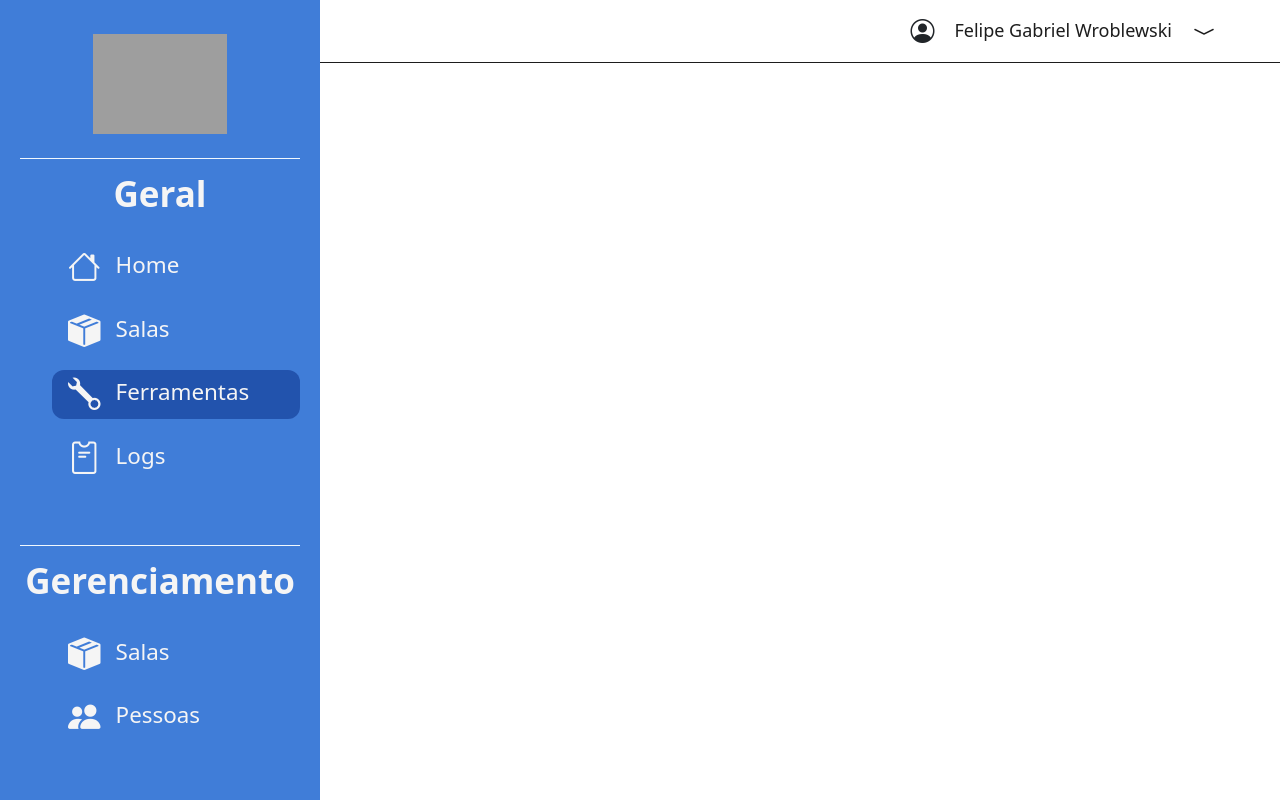
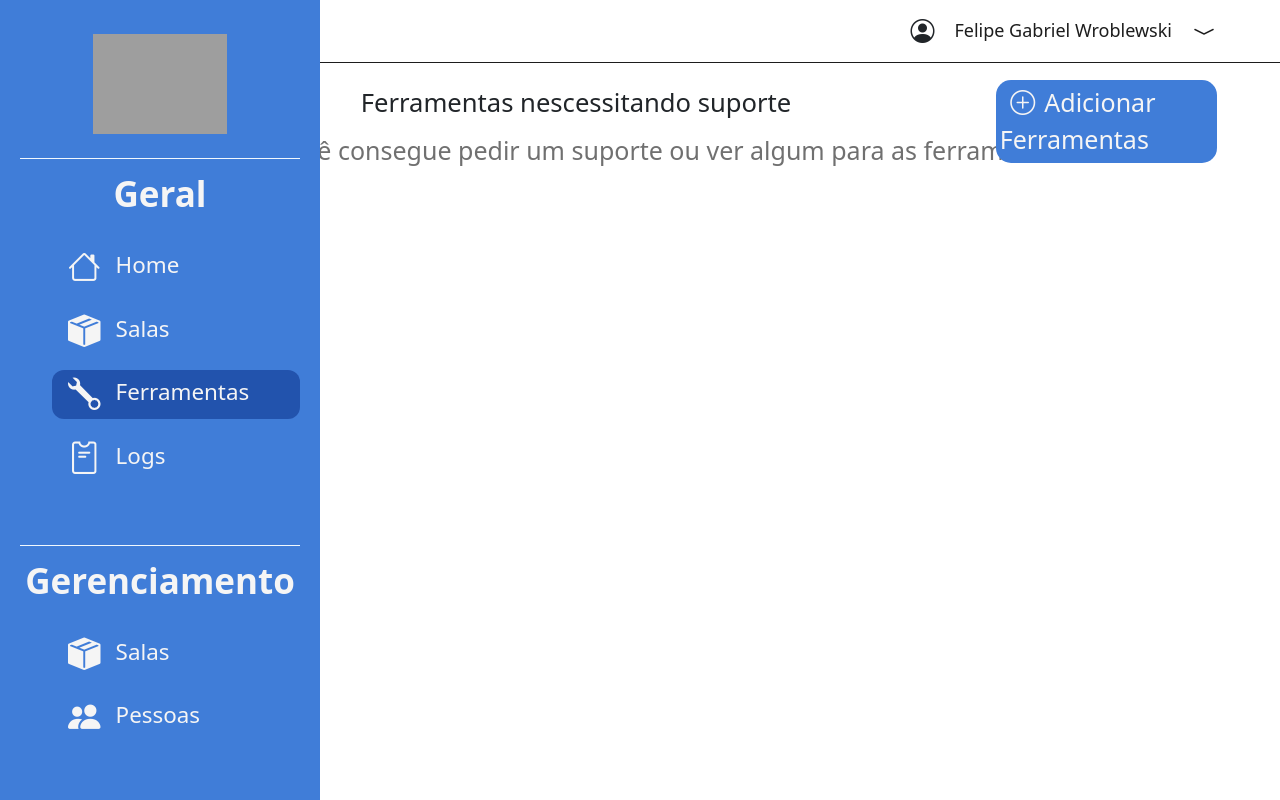
Before and after one commit to GustavoKobielski/Projeto-Final-Senai, a Flask app: page /ferramentas/ in a window 1280 px wide. Run offline with Flask 3, Linux system fonts and the light colour scheme; a user stored in the database is signed in; grey boxes are pictures that could not be loaded.

Commit message:
criando o botao de adicionar ferramenta

```diff
--- a/app/models.py
+++ b/app/models.py
@@ -17,13 +17,13 @@ class User(db.Model, UserMixin):
     def puxar_nome(self):
         return self.nome
 
+
 class Salas(db.Model):
     id_salas = db.Column(db.Integer, primary_key=True)
     nome_sala = db.Column(db.String, nullable=False, default="Sala Indigente")
     capacidade_armario = db.Column(db.Integer, nullable=False, default=0)
     foto_sala = db.Column(db.String, nullable=True)
 
-    armarios = db.relationship('Armario', backref='sala', lazy=True)
 
     def contar_salas():
         return Salas.query.count()
@@ -34,23 +34,15 @@ class Armario(db.Model):
     capacidade_ferramentas = db.Column(db.Integer, nullable=False, default=0)
     foto_armario = db.Column(db.String, nullable=True)
 
-    sala_id = db.Column(db.Integer, db.ForeignKey('salas.id_salas'), nullable=False)
-
-    ferramentas = db.relationship('Ferramentas', backref='armario', lazy=True)
 
     def contar_armarios():
         return Armario.query.count()
-
-    def obter_armarios(self):
-        return Armario.query.filter_by(sala_id=self.id_salas).all()
 
 class Ferramentas(db.Model):
     id_ferramentas = db.Column(db.Integer, primary_key=True)
     nome_ferramenta = db.Column(db.String, nullable=False)
     total_ferramenta = db.Column(db.Integer, nullable=False, default=0)
     foto_ferramenta = db.Column(db.String, nullable=True)
-
-    armario_id = db.Column(db.Integer, db.ForeignKey('armario.id_armario'), nullable=False)
 
     def contar_ferramentas():
         return Ferramentas.query.count()
@@ -64,7 +56,6 @@ class FerramentasSuporte(db.Model):
     ocorrido_ferramenta_sup = db.Column(db.String, nullable=False)
     foto_ferramenta_sup = db.Column(db.String, nullable=True)
 
-    ferramenta_id = db.Column(db.Integer, db.ForeignKey('ferramentas.id_ferramentas'), nullable=False)
 
     def contar_ferramentas_sup():
         return FerramentasSuporte.query.count()
--- a/app/templates/defeitoFerramentas.html
+++ b/app/templates/defeitoFerramentas.html
@@ -3,6 +3,66 @@
 {% block content %}
 {% include 'navbar.html' %}
 
-<h1>ferramentas</h1>
+<style>
+    .tituloDf {
+        display: flex;
+        justify-content:  center;
+        margin-top: 2%;
+        margin-right: 10%;
+        font-size: 2vw;
+    }
 
+    .txtDf {
+        display: flex;
+        justify-content:  center;
+        margin-top: 1%;
+        margin-left: 1%;
+        font-size: 25px;
+        color: #0000008f;
+    }
+
+    .botaoDF {
+        margin-left: 77.8%;
+        top: 10%;
+        background-color: #407DD8 ;
+        border-radius: 15px;
+        width: 17.3%;
+        padding: 0.3%;
+        position: absolute;
+    }
+
+    .botaoDF:hover {
+        cursor: pointer;
+    }
+
+    .txt-df {
+        font-size: 25px;
+        text-align: center;
+        justify-items: center;
+
+    }
+
+    .iconDF > i {
+        font-size: 25px;
+        margin-right: 2%;
+    }
+
+    .iconDF > i .txtDF {
+        text-align: center;
+        display: flex;
+        justify-content: center;
+
+    }
+
+</style>
+
+<h1 class="tituloDf">Ferramentas  nescessitando suporte</h1>
+<p class="txtDf">Aqui você consegue pedir um suporte ou ver algum para as ferramentas.</p>
+
+<div class="botaoDF">
+    <a href="{{url_for('home')}}">
+        <span class="iconDF"><i class="bi bi-plus-circle"></i></span>
+        <span class="txt-df">Adicionar Ferramentas</span>
+    </a>
+</div>
 {% endblock %}
--- a/app/templates/navbar.html
+++ b/app/templates/navbar.html
@@ -88,13 +88,13 @@
         }
 
         .botaoNB a {
-            display: flex; /* Adicionado para usar Flexbox dentro do link */
-            align-items: center; /* Alinha os itens verticalmente */
-            text-align: center; /* Centraliza o texto dentro do link */
+            display: flex;
+            align-items: center;
+            text-align: center;
             font-size: 32.5px;
             margin-left: 6.5%;
-            color: inherit; /* Mantém a cor do texto herdada do pai */
-            text-decoration: none; /* Remove o sublinhado do link */
+            color: inherit;
+            text-decoration: none;
 
         }
 
--- a/app/views.py
+++ b/app/views.py
@@ -2,7 +2,7 @@ from app import app, db
 from flask import render_template, url_for, request, redirect, jsonify
 from flask_login import login_user, logout_user, current_user, login_required
 from app.forms import LoginForm, UserForm
-from app.models import User
+from app.models import User, Salas, Armario, Ferramentas, FerramentasSuporte
 
 
 #Pagina Inicial
@@ -49,7 +49,12 @@ def logout():
 
 @app.route('/home/')
 def home():
-    return render_template('homepage.html')
+    qtd_sala = Salas.contar_salas()
+    qtd_armario = Armario.contar_armarios()
+    qtd_ferramenta = Ferramentas.contar_ferramentas()
+    qtd_ferramenta_sup = FerramentasSuporte.contar_ferramentas_sup()
+
+    return render_template('homepage.html', qtd_sala=qtd_sala,  qtd_armario=qtd_armario, qtd_ferramenta=qtd_ferramenta, qtd_ferramenta_sup=qtd_ferramenta_sup)
 
 #############################################
 ######## PAGE SALAS #########################
```
Also changed, not shown: app/templates/homepage.html (+69 -1 lines), app/templates/salas.html (+21 -0 lines), migrations/versions/45597d585c32_ks.py (renamed from migrations/versions/6c8aa8ba6a68_.py, +16 -12 lines), migrations/versions/7c9aea3fc559_.py (deleted, +0 -35 lines), migrations/versions/b222d562adc5_.py (deleted, +0 -73 lines), app/__init__.py (line endings or trailing spaces), instance/database.db, main.py (line endings or trailing spaces).
